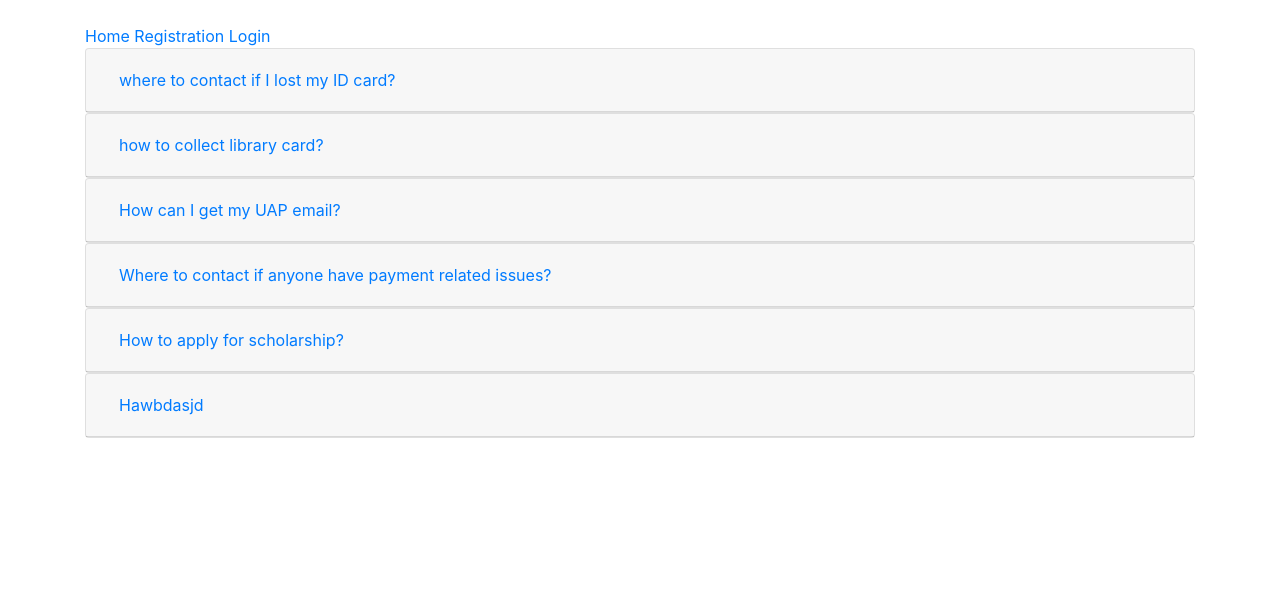
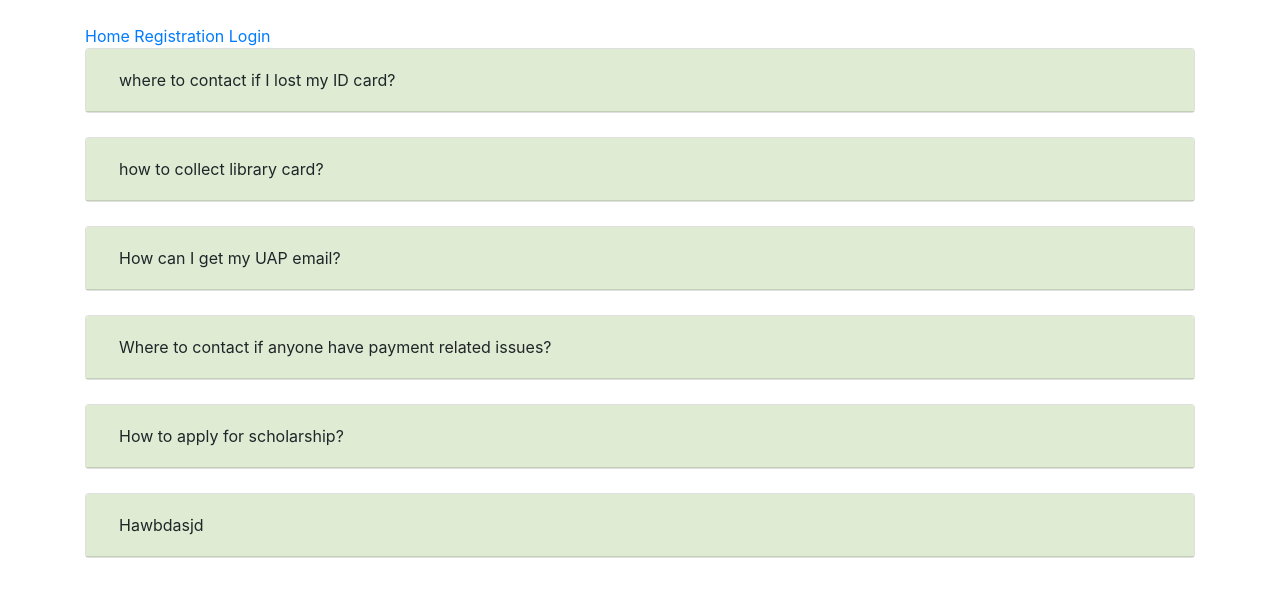
Before and after one commit to YeasinKabirJoy/ComplainManagementSystem, a Django app: page /faq/ in a window 1280 px wide. Shown: the part 56-653 px from the top of the page. Run offline with Django 3.2, Linux system fonts and the light colour scheme; data comes from the database, SQL or seed files in the repository; some libraries are stand-ins or nearby versions.

Commit message:
faq color

```diff
--- a/templates/InfoNContact/FAQ.html
+++ b/templates/InfoNContact/FAQ.html
@@ -2,21 +2,22 @@
 
 {% block content %}
     {% for f in faq %}
-        <div id="accordion">
-          <div class="card">
-            <div class="card-header" id="heading{{ forloop.counter}}">
+        <div id="accordion" >
+          <div class="card" >
+            <div class="card-header" id="heading{{ forloop.counter}}" style="background-color:#dfecd3">
               <h5 class="mb-0">
-                <button class="btn btn-link collapsed" data-toggle="collapse" data-target="#collapse{{ forloop.counter}}" aria-expanded="false" aria-controls="collapse{{ forloop.counter}}">
+                <button class="btn  collapsed" data-toggle="collapse" data-target="#collapse{{ forloop.counter}}" aria-expanded="false" aria-controls="collapse{{ forloop.counter}}">
                     {{ f.question}}
                 </button>
               </h5>
             </div>
-            <div id="collapse{{ forloop.counter}}" class="collapse" aria-labelledby="heading{{ forloop.counter}}" data-parent="#accordion">
+            <div id="collapse{{ forloop.counter}}" class="collapse" aria-labelledby="heading{{ forloop.counter}}" data-parent="#accordion" style="background-color:#d0d0d0">
               <div class="card-body">
                   {{ f.answer }}
               </div>
             </div>
           </div>
         </div>
+        <br>
     {% endfor %}
 {% endblock content%}
```
